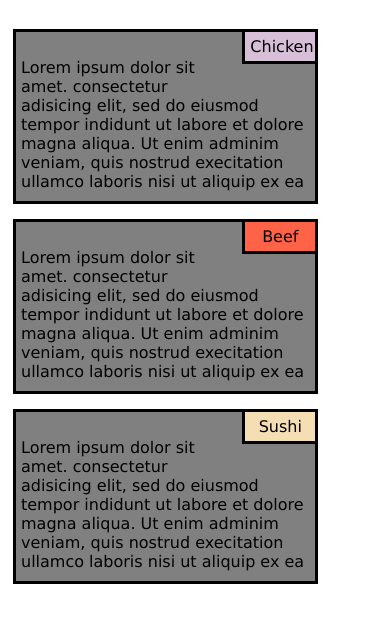
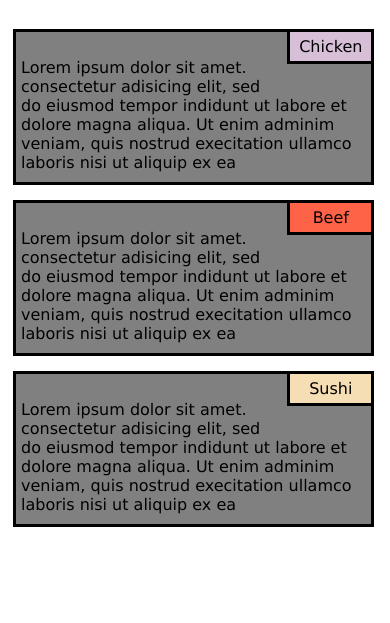
Before and after one commit to suxrobgithub/modul_2, a plain HTML site: page index.html in a window 390 px wide. Shown: the part 61-684 px from the top of the page. Drawn offline with Linux system fonts and the light colour scheme.

Commit message:
Add files via upload

```diff
--- a/index.html
+++ b/index.html
@@ -11,19 +11,19 @@
 <body>
     <h1>Our Menu</h1>
     <header class="conteiner ">
-        <nav class="row_all col-md-6 col-lg-4 col-sm-8">
+        <nav class="row_all col-md-6 col-lg-4 col-md-8">
             <p class="row_2" style="background-color: thistle;">Chicken</p>
             <p class="row_3" style="text-align: left;"> Lorem ipsum dolor sit amet. consectetur adisicing elit, sed do eiusmod tempor indidunt ut
                 labore et dolore magna aliqua. Ut enim adminim veniam, quis nostrud execitation ullamco laboris nisi ut
                 aliquip ex ea</p>
         </nav>
-        <nav class="row_all col-md-6 col-lg-4 col-sm-8">
+        <nav class="row_all col-md-6 col-lg-4 col-md-8">
             <p class="row_2" style="background-color:tomato" >Beef</p>
             <p class=" row_3" style="text-align: left;">  Lorem ipsum dolor sit amet. consectetur adisicing elit, sed do eiusmod tempor indidunt ut
                 labore et dolore magna aliqua. Ut enim adminim veniam, quis nostrud execitation ullamco laboris nisi ut
                 aliquip ex ea</p>
         </nav>
-        <nav class="row_all col-md-11 col-lg-4 col-sm-8">
+        <nav class="row_all col-md-11 col-lg-4 col-md-8">
             <p class="row_2" style="background-color:wheat;">Sushi</p>
             <p class=" row_3" style="text-align: left;">  Lorem ipsum dolor sit amet. consectetur adisicing elit, sed do eiusmod tempor indidunt ut
                 labore et dolore magna aliqua. Ut enim adminim veniam, quis nostrud execitation ullamco laboris nisi ut
--- a/style.css
+++ b/style.css
@@ -55,8 +55,8 @@
 }
 
 @media (min-width: 100px) and (max-width: 949px) {
-    .col-sm-8 {
+    .col-md-8 {
         float: left;
-        width: 80%;
+        width: 95%;
     }
 }
```
